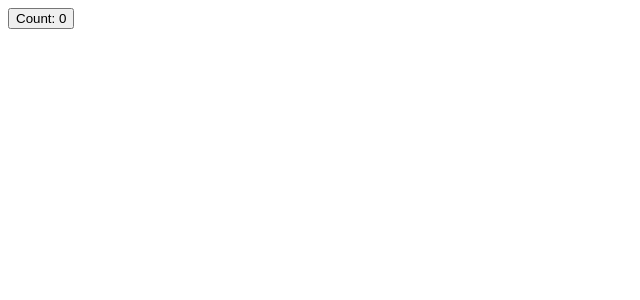
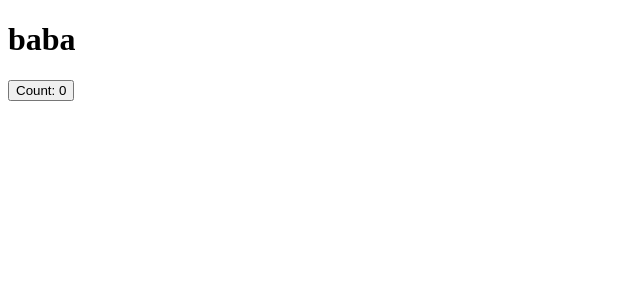
Before and after one commit to RemyKaloustian/EpicProjects-in-React, a React app: page / in a window 1280 px wide. Shown: the top 300 px of the page, without its empty margins (0-640 px from the left). Built offline with nearby package versions, Linux system fonts and the light colour scheme; the HTML template or start-up script is replaced by a standard one.

Commit message:
Adding App.js

```diff
--- a/package.json
+++ b/package.json
@@ -25,6 +25,7 @@
     "babel-preset-latest": "^6.24.1",
     "babel-preset-react": "^6.24.1",
     "express": "^4.16.2",
+    "jquery": "^3.2.1",
     "react": "^16.2.0",
     "react-dom": "^16.2.0",
     "webpack": "^3.10.0",
--- a/src/Counter.js
+++ b/src/Counter.js
@@ -13,6 +13,8 @@ class Counter extends React.Component {
 
   render() {
     return (
+      <div>
+        <h1 onClick={()=>{console.log("Hey hey hey");}}>baba</h1>
         <button
           onClick={() => {
             this.setState({ count: this.state.count + 1 });
@@ -20,6 +22,7 @@ class Counter extends React.Component {
         >
           Count: {this.state.count}
         </button>
+      </div>
     );
   }
 }
```
Also changed, not shown: src/App.js (added, +20 -0 lines). Lines whose indentation alone changed are shown as unchanged.
